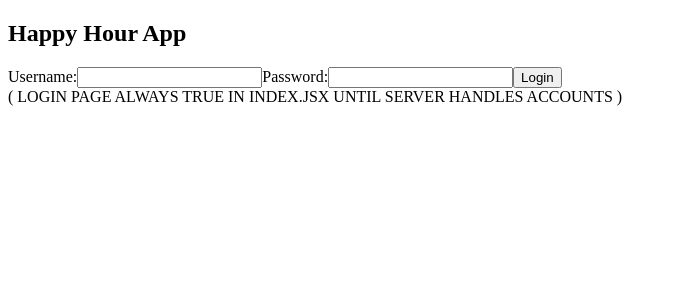
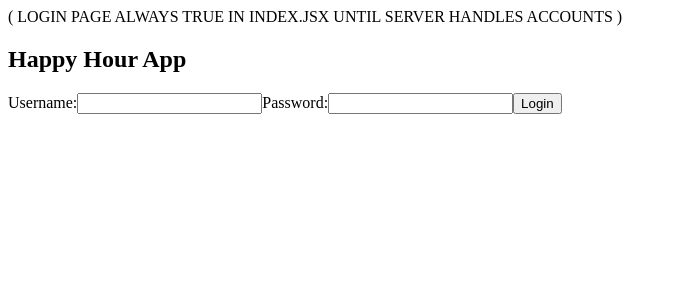
Before and after one commit to happy-hour-app/happy-hour-app, a React app: page / in a window 1280 px wide. Shown: the top 300 px of the page, without its empty margins (0-677 px from the left). Built offline with nearby package versions, Linux system fonts and the light colour scheme; no server answers; the HTML template or start-up script is replaced by a standard one.

Commit message:
moved login page to own component, cleaned up to remove handleLogin method from index to login page component

```diff
--- /dev/null
+++ b/react-client/src/components/loginPage.jsx
@@ -0,0 +1,43 @@
+import React from 'react';
+import axios from 'axios';
+
+
+class LoginPage extends React.Component {
+  constructor(props) {
+    super(props);
+    this.state = {
+    };
+    this.handleLogin = this.handleLogin.bind(this);
+    // can update to handle input change in here
+  }
+  // handle on Submit, send post to '/login'
+  handleLogin(e) {
+    console.log(`USERNAME: ${this.props.username}`);
+    console.log(`PASSWORD: ${this.props.password}`);
+    axios.post('/login', { username: this.props.username, password: this.props.password })
+      .then((res) => { console.log(res.data); })
+      .catch(err => console.log(err));
+    e.preventDefault();
+  }
+
+  render() {
+    return (
+      <div>
+        <h2> Happy Hour App</h2>
+        <form onSubmit={this.handleLogin}>
+          <label>
+            Username:
+            <input type="text" name="username" value={this.props.username} onChange={this.props.usrchange} />
+          </label>
+          <label>
+            Password:
+            <input type="text" name="password" value={this.props.password} onChange={this.props.pwchange} />
+          </label>
+          <input type="submit" value="Login" />
+        </form>
+      </div>
+    );
+  }
+}
+
+export default LoginPage;
--- a/react-client/src/index.jsx
+++ b/react-client/src/index.jsx
@@ -4,6 +4,7 @@ import $ from 'jquery';
 import axios from 'axios';
 import HappyHourList from './components/happyHourList.jsx';
 import HappyHourHeader from './components/header.jsx';
+import LoginPage from './components/loginPage.jsx';
 
 
 class App extends React.Component {
@@ -17,7 +18,6 @@ class App extends React.Component {
       date: 'loading..',
       items: [{ description: 'Happy Hour 1' }],
     };
-    this.handleLogin = this.handleLogin.bind(this);
     this.typeUsername = this.typeUsername.bind(this);
     this.typePassword = this.typePassword.bind(this);
   }
@@ -43,32 +43,19 @@ class App extends React.Component {
       (err) => { console.log(err); },
     );
     // populate happy Hour list with get request.
-    // $.ajax({
-    //     url: '/happyHours',
-    //     success: (data) => {
-    //         this.setState({
-    //             items: data
-    //         })
-    //     },
-    //     error: (err) => {
-    //         console.log('err', err);
-    //     }
+    // axios.get('/happyHours').then((data) => {
+    //   this.setState({
+    //     items: data,
+    //   });
+    // }).catch((err) => {
+    //   console.log('err', err);
     // });
   }
-
-  handleLogin(e) {
-    console.log('USERNAME');
-    console.log(this.state.username);
-    console.log('PASSWORD');
-    console.log(this.state.password);
-    axios.post('/login', { username: this.state.username, password: this.state.password })
-      .then((res) => { console.log(res.data); })
-      .catch(err => console.log(err));
-    e.preventDefault();
-  }
+  // on change event for username input (Login Page)
   typeUsername(event) {
     this.setState({ username: event.target.value });
   }
+  // on change event for password input (Login Page)
   typePassword(event) {
     this.setState({ password: event.target.value });
   }
@@ -77,19 +64,8 @@ class App extends React.Component {
     if (this.state.loginPage) {
       return (
         <div>
-          <h2> Happy Hour App</h2>
-          <form onSubmit={this.handleLogin}>
-            <label>
-              Username:
-              <input type="text" name="username" value={this.state.username} onChange={this.typeUsername} />
-            </label>
-            <label>
-              Password:
-              <input type="text" name="password" value={this.state.password} onChange={this.typePassword} />
-            </label>
-            <input type="submit" value="Login" />
-          </form>
           <div>( LOGIN PAGE ALWAYS TRUE IN INDEX.JSX UNTIL SERVER HANDLES ACCOUNTS ) </div>
+          <LoginPage username={this.state.username} password={this.state.password} pwchange={this.typePassword} usrchange={this.typeUsername} />
         </div>
       );
     }
```
Also changed, not shown: 1 other file (tests, documents, lock files or other folders).
